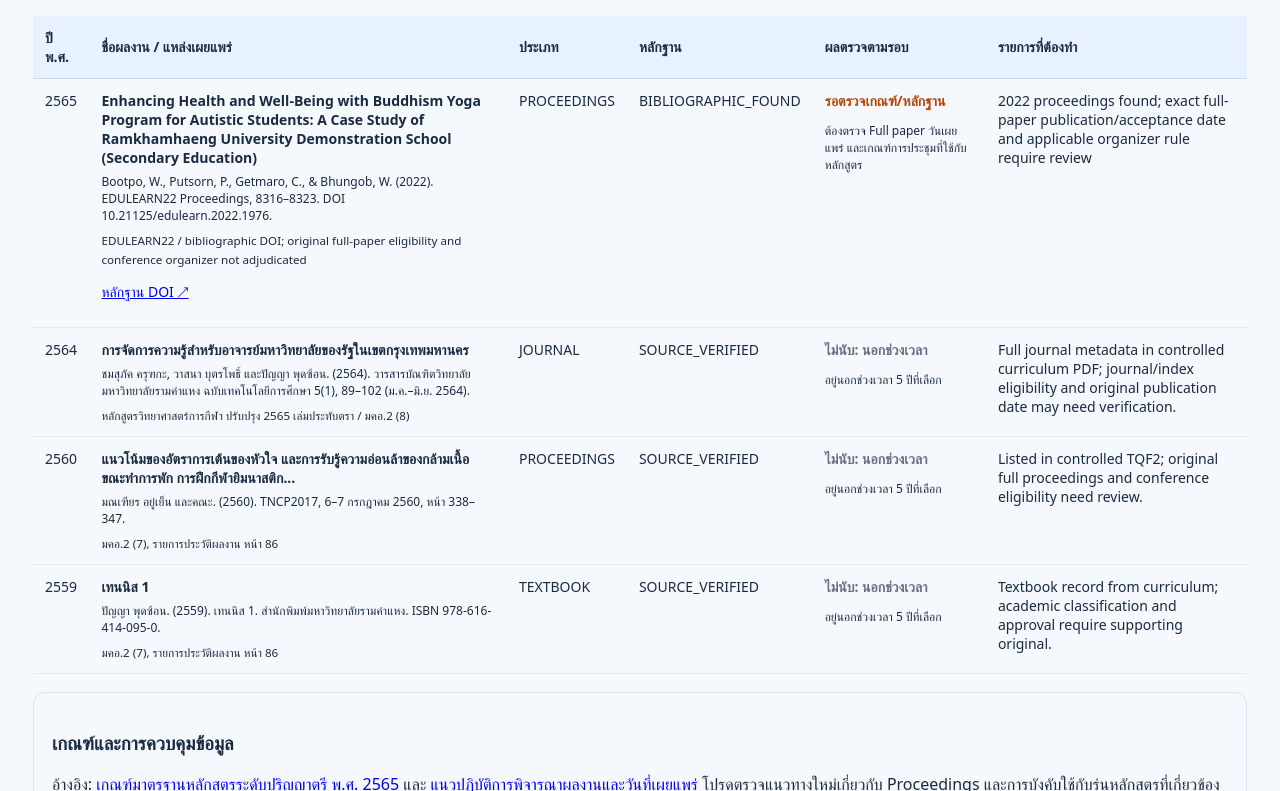
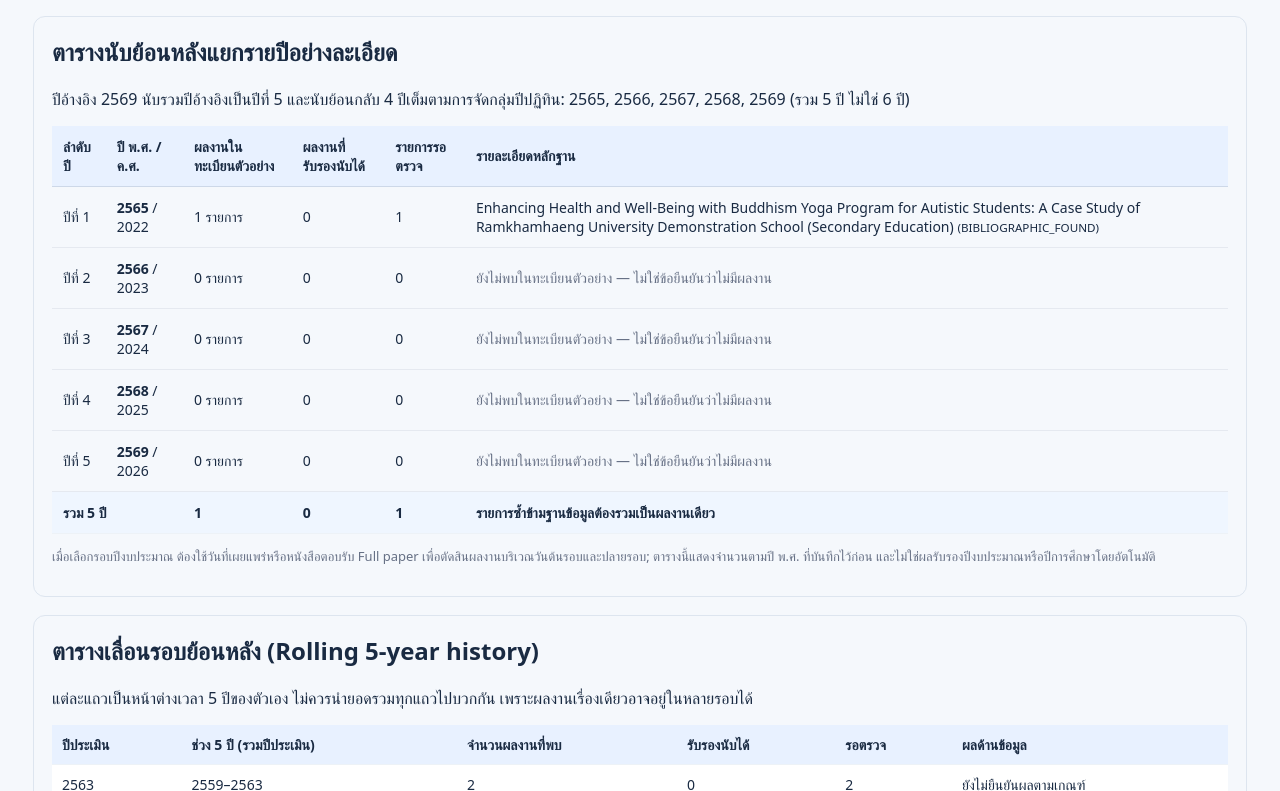
Before and after one commit to kasemch/hepe-ui-prototype, a Next.js app: page /faculty-publications in a window 1280 px wide. Shown: the part 609-1400 px from the top of the page. Built offline with nearby package versions, Linux system fonts and the light colour scheme.

Commit message:
HEPE QA: add detailed annual and rolling five-year publication count tables

```diff
--- a/app/faculty-publications/page.tsx
+++ b/app/faculty-publications/page.tsx
@@ -9,6 +9,16 @@ export default function FacultyPublications(){
  const inWindow=results.filter(x=>x.result.status!=="OUTSIDE_WINDOW").length;
  const counted=results.filter(x=>x.result.status==="COUNTABLE").length;
  const pending=results.filter(x=>x.result.status==="NEEDS_POLICY_REVIEW"||x.result.status==="NEEDS_EVIDENCE").length;
+ const yearRows=Array.from({length:5},(_,i)=>year-4+i).map((y,index)=>{
+   const works=PANYA_PUBLICATIONS.filter(p=>p.yearBE===y);
+   const yearResults=works.map(p=>({p,result:assess(p,year,mode,false)}));
+   return {y,index:index+1,works,total:works.length,
+     eligible:yearResults.filter(x=>x.result.status==="COUNTABLE").length,
+     pending:yearResults.filter(x=>x.result.status==="NEEDS_POLICY_REVIEW"||x.result.status==="NEEDS_EVIDENCE").length,
+     out:yearResults.filter(x=>x.result.status==="OUTSIDE_WINDOW").length};
+ });
+ const allYears=Array.from({length:7},(_,i)=>year-6+i);
+ const historyRows=allYears.map((end)=>{const start=end-4;const w=PANYA_PUBLICATIONS.filter(p=>p.yearBE>=start&&p.yearBE<=end);return {end,start,works:w.length,verified:0,pending:w.length};});
  const verdict=counted>=defaultRule.minimum?"ผ่านเกณฑ์ผลงานตามข้อมูลที่รับรอง":"รอยืนยัน — ยังสรุปผ่าน/ไม่ผ่านไม่ได้";
  return <main style={{maxWidth:1250,margin:"0 auto",padding:"24px 18px",fontFamily:"system-ui,sans-serif",color:"#192a42"}}>
  <div style={{display:"flex",justifyContent:"space-between",alignItems:"center",gap:12,flexWrap:"wrap"}}><a href="/quality">← รายงานคุณภาพ</a><span style={{borderRadius:30,background:"#fff1d6",padding:"7px 12px",fontSize:12,fontWeight:700}}>NON-PRODUCTION · DEMONSTRATION</span></div>
@@ -21,6 +31,20 @@ export default function FacultyPublications(){
  <section style={{display:"grid",gridTemplateColumns:"repeat(auto-fit,minmax(170px,1fr))",gap:12}}>
  {[["รายการผลงานที่พบ",PANYA_PUBLICATIONS.length],["อยู่ในช่วง/รอตรวจ",inWindow],["ยืนยันนับได้",counted],["รอตรวจเพิ่มเติม",pending]].map(([a,b])=><div key={a} style={{padding:18,border:"1px solid #dde5ef",borderRadius:14,background:"white"}}><div style={{fontSize:13,color:"#667085"}}>{a}</div><strong style={{fontSize:28}}>{b}</strong></div>)}</section>
  <section style={{marginTop:16,padding:18,border:"1px solid #efce94",background:"#fffaeb",borderRadius:12}}><strong>ผลตรวจด้านผลงาน: {verdict}</strong><p style={{marginBottom:0}}>เกณฑ์สาธิตสำหรับหลักสูตรปริญญาตรีทางวิชาการ พ.ศ. 2565: อย่างน้อย 1 เรื่องในรอบ 5 ปี (ข้อ 10.1.1) ระบบต้องตรวจประเภทผลงาน ฉบับเต็ม วันเผยแพร่ และข้อกำหนดที่ใช้กับหลักสูตรก่อนให้ผลผ่าน/ไม่ผ่านอย่างเป็นทางการ; ยังไม่ประเมินคุณวุฒิและองค์ประกอบอื่น</p></section>
+ <section style={{marginTop:18,padding:18,border:"1px solid #dde5ef",borderRadius:12}}>
+ <h2 style={{marginTop:0}}>ตารางนับย้อนหลังแยกรายปีอย่างละเอียด</h2>
+ <p>ปีอ้างอิง {year} นับรวมปีอ้างอิงเป็นปีที่ 5 และนับย้อนกลับ 4 ปีเต็มตามการจัดกลุ่มปีปฏิทิน: {year-4}, {year-3}, {year-2}, {year-1}, {year} (รวม 5 ปี ไม่ใช่ 6 ปี)</p>
+ <div style={{overflowX:"auto"}}><table style={{width:"100%",borderCollapse:"collapse",fontSize:14}}><thead><tr style={{background:"#e8f1ff",textAlign:"left"}}>{["ลำดับปี","ปี พ.ศ. / ค.ศ.","ผลงานในทะเบียนตัวอย่าง","ผลงานที่รับรองนับได้","รายการรอตรวจ","รายละเอียดหลักฐาน"].map(h=><th key={h} style={{padding:11,borderBottom:"1px solid #cdd8e8"}}>{h}</th>)}</tr></thead>
+ <tbody>{yearRows.map(r=><tr key={r.y}><td style={{padding:11,borderBottom:"1px solid #e5e9f0"}}>ปีที่ {r.index}</td><td style={{padding:11,borderBottom:"1px solid #e5e9f0"}}><b>{r.y}</b> / {r.y-543}</td><td style={{padding:11,borderBottom:"1px solid #e5e9f0"}}>{r.total} รายการ</td><td style={{padding:11,borderBottom:"1px solid #e5e9f0"}}>{r.eligible}</td><td style={{padding:11,borderBottom:"1px solid #e5e9f0"}}>{r.pending}</td><td style={{padding:11,borderBottom:"1px solid #e5e9f0"}}>{r.works.length?r.works.map(p=><div key={p.id}>{p.title} <small>({p.evidence})</small></div>):<span style={{color:"#667085"}}>ยังไม่พบในทะเบียนตัวอย่าง — ไม่ใช่ข้อยืนยันว่าไม่มีผลงาน</span>}</td></tr>)}
+ <tr style={{background:"#eff6ff",fontWeight:700}}><td colSpan={2} style={{padding:11}}>รวม 5 ปี</td><td style={{padding:11}}>{yearRows.reduce((a,r)=>a+r.total,0)}</td><td style={{padding:11}}>{yearRows.reduce((a,r)=>a+r.eligible,0)}</td><td style={{padding:11}}>{yearRows.reduce((a,r)=>a+r.pending,0)}</td><td style={{padding:11}}>รายการซ้ำข้ามฐานข้อมูลต้องรวมเป็นผลงานเดียว</td></tr></tbody></table></div>
+ <p style={{color:"#667085",fontSize:13}}>เมื่อเลือกรอบปีงบประมาณ ต้องใช้วันที่เผยแพร่หรือหนังสือตอบรับ Full paper เพื่อตัดสินผลงานบริเวณวันต้นรอบและปลายรอบ; ตารางนี้แสดงจำนวนตามปี พ.ศ. ที่บันทึกไว้ก่อน และไม่ใช่ผลรับรองปีงบประมาณหรือปีการศึกษาโดยอัตโนมัติ</p>
+ </section>
+ <section style={{marginTop:18,padding:18,border:"1px solid #dde5ef",borderRadius:12}}>
+ <h2 style={{marginTop:0}}>ตารางเลื่อนรอบย้อนหลัง (Rolling 5-year history)</h2>
+ <p>แต่ละแถวเป็นหน้าต่างเวลา 5 ปีของตัวเอง ไม่ควรนำยอดรวมทุกแถวไปบวกกัน เพราะผลงานเรื่องเดียวอาจอยู่ในหลายรอบได้</p>
+ <div style={{overflowX:"auto"}}><table style={{width:"100%",borderCollapse:"collapse",fontSize:14}}><thead><tr style={{background:"#e8f1ff",textAlign:"left"}}>{["ปีประเมิน","ช่วง 5 ปี (รวมปีประเมิน)","จำนวนผลงานที่พบ","รับรองนับได้","รอตรวจ","ผลด้านข้อมูล"].map(h=><th key={h} style={{padding:10}}>{h}</th>)}</tr></thead><tbody>{historyRows.map(r=><tr key={r.end} style={{background:r.end===year?"#f0f7ff":"white"}}><td style={{padding:10}}>{r.end}</td><td style={{padding:10}}>{r.start}–{r.end}</td><td style={{padding:10}}>{r.works}</td><td style={{padding:10}}>{r.verified}</td><td style={{padding:10}}>{r.pending}</td><td style={{padding:10}}>ยังไม่ยืนยันผลตามเกณฑ์</td></tr>)}</tbody></table></div>
+ <p style={{color:"#667085",fontSize:13}}>ตารางเลื่อนรอบเป็นตัวอย่างการนับด้วยปีปฏิทินเท่านั้น การรับรองอย่างเป็นทางการใช้วันที่อ้างอิงและ Rule Set ของหลักสูตรที่ตรวจสอบแล้ว</p>
+ </section>
  <div style={{overflowX:"auto",marginTop:18}}><table style={{width:"100%",borderCollapse:"collapse",fontSize:14}}><thead><tr style={{background:"#e8f1ff",textAlign:"left"}}>{["ปี พ.ศ.","ชื่อผลงาน / แหล่งเผยแพร่","ประเภท","หลักฐาน","ผลตรวจตามรอบ","รายการที่ต้องทำ"].map(h=><th key={h} style={{padding:12,borderBottom:"1px solid #ccd8e8"}}>{h}</th>)}</tr></thead><tbody>{results.map(({p,result})=><tr key={p.id}><td style={{padding:12,borderBottom:"1px solid #e5e9f0",verticalAlign:"top"}}>{p.yearBE}</td><td style={{padding:12,borderBottom:"1px solid #e5e9f0",minWidth:300,verticalAlign:"top"}}><b>{p.title}</b><p style={{margin:"6px 0",fontSize:12}}>{p.citation}</p><small>{p.source}</small>{p.url?<p><a href={p.url} target="_blank" rel="noreferrer">หลักฐาน DOI ↗</a></p>:null}</td><td style={{padding:12,borderBottom:"1px solid #e5e9f0",verticalAlign:"top"}}>{p.kind}</td><td style={{padding:12,borderBottom:"1px solid #e5e9f0",verticalAlign:"top"}}>{p.evidence}</td><td style={{padding:12,borderBottom:"1px solid #e5e9f0",minWidth:150,verticalAlign:"top"}}><strong style={{color:colors[result.status]}}>{statusText[result.status]}</strong><p style={{fontSize:12}}>{result.reason}</p></td><td style={{padding:12,borderBottom:"1px solid #e5e9f0",verticalAlign:"top"}}>{p.notes}</td></tr>)}</tbody></table></div>
  <section style={{marginTop:18,padding:18,border:"1px solid #dde5ef",borderRadius:12}}><h3>เกณฑ์และการควบคุมข้อมูล</h3><p>อ้างอิง: <a href="https://www.ops.go.th/th/role/edu-standard/item/6942-2022-07-22-03-17-22">เกณฑ์มาตรฐานหลักสูตรระดับปริญญาตรี พ.ศ. 2565</a> และ <a href="https://www.ops.go.th/th/ches-resolutions/meeting-important/item/5669-6">แนวปฏิบัติการพิจารณาผลงานและวันที่เผยแพร่</a> โปรดตรวจแนวทางใหม่เกี่ยวกับ Proceedings และการบังคับใช้กับรุ่นหลักสูตรที่เกี่ยวข้อง</p><p>ปีการศึกษาในหน้านี้เป็นเพียงการจัดกลุ่มด้วยปี พ.ศ. ยังไม่ได้เทียบวันเริ่ม–สิ้นสุดของมหาวิทยาลัย; รอบปีงบประมาณที่ไม่พบวันเผยแพร่จะไม่ตัดสินให้นับโดยประมาณ; ผลงานเรื่องเดียวไม่นับซ้ำเมื่อปรากฏหลายฐานข้อมูล</p><p style={{fontWeight:700,color:"#b42318"}}>ไม่มีการแก้ฐานข้อมูล ไม่มีการยืนยันผลงานแทนผู้ตรวจ และไม่มีการให้สถานะคุณสมบัติบุคคลอย่างเป็นทางการ</p></section>
  </main>;
```
